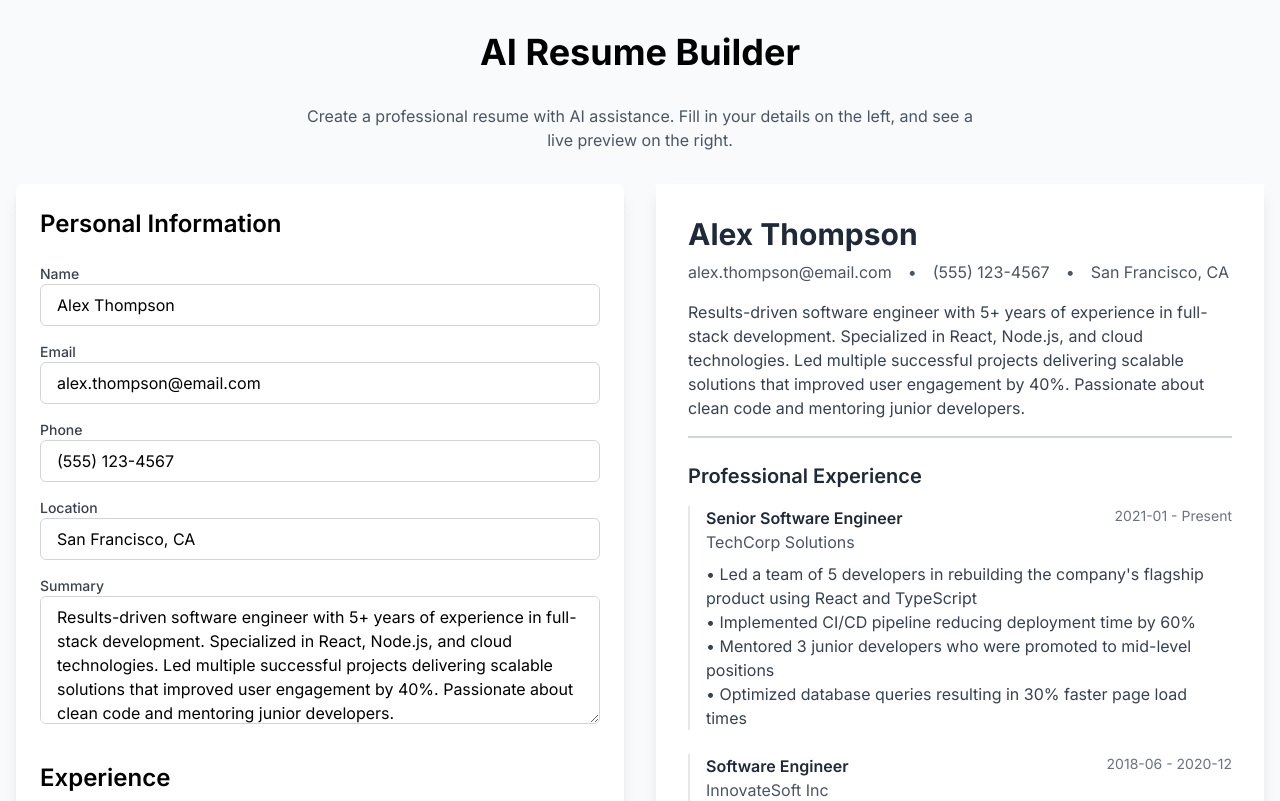
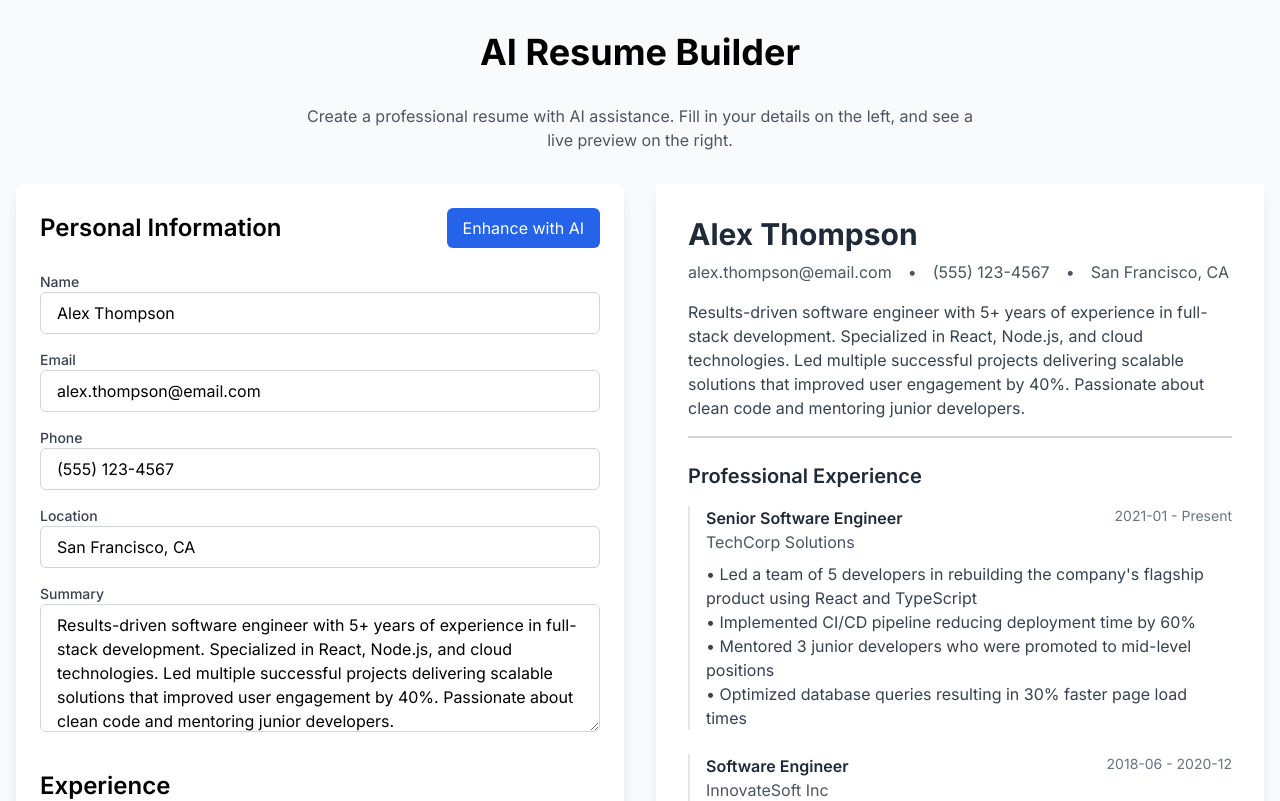
Before and after one commit to sqryxz/ai-resume-buildoor, a Next.js app: page / in a window 1280 px wide. Shown: the top 801 px of the page. Built offline with nearby package versions, Linux system fonts and the light colour scheme.

Commit message:
Add AI enhancement functionality with loading state and error handling

```diff
--- a/src/components/ResumeForm.tsx
+++ b/src/components/ResumeForm.tsx
@@ -49,6 +49,8 @@ interface ResumeFormProps {
 
 export default function ResumeForm({ sampleData }: ResumeFormProps) {
   const [formData, setFormData] = useState<ResumeData>(sampleData);
+  const [isEnhancing, setIsEnhancing] = useState(false);
+  const [error, setError] = useState<string | null>(null);
 
   const updatePersonalInfo = (field: keyof PersonalInfo, value: string) => {
     setFormData({
@@ -72,11 +74,67 @@ export default function ResumeForm({ sampleData }: ResumeFormProps) {
     });
   };
 
+  const enhanceWithAI = async () => {
+    setIsEnhancing(true);
+    setError(null);
+    try {
+      const response = await fetch('/api/generate', {
+        method: 'POST',
+        headers: {
+          'Content-Type': 'application/json',
+        },
+        body: JSON.stringify(formData),
+      });
+
+      const result = await response.json();
+
+      if (!result.success) {
+        throw new Error(result.error || 'Failed to enhance resume');
+      }
+
+      if (result.format === 'json') {
+        setFormData(result.content);
+      } else {
+        setError('Received unstructured content. Please try again.');
+      }
+    } catch (error) {
+      setError(error instanceof Error ? error.message : 'An error occurred');
+    } finally {
+      setIsEnhancing(false);
+    }
+  };
+
   return (
     <div className="grid grid-cols-1 md:grid-cols-2 gap-8">
       {/* Form Section */}
       <div className="bg-white p-6 rounded-lg shadow-lg">
-        <h2 className="text-2xl font-semibold mb-6">Personal Information</h2>
+        <div className="flex justify-between items-center mb-6">
+          <h2 className="text-2xl font-semibold">Personal Information</h2>
+          <button
+            onClick={enhanceWithAI}
+            disabled={isEnhancing}
+            className="bg-blue-600 text-white px-4 py-2 rounded-md hover:bg-blue-700 disabled:bg-blue-400 transition-colors flex items-center gap-2"
+          >
+            {isEnhancing ? (
+              <>
+                <svg className="animate-spin h-5 w-5" viewBox="0 0 24 24">
+                  <circle className="opacity-25" cx="12" cy="12" r="10" stroke="currentColor" strokeWidth="4" fill="none" />
+                  <path className="opacity-75" fill="currentColor" d="M4 12a8 8 0 018-8V0C5.373 0 0 5.373 0 12h4zm2 5.291A7.962 7.962 0 014 12H0c0 3.042 1.135 5.824 3 7.938l3-2.647z" />
+                </svg>
+                Enhancing...
+              </>
+            ) : (
+              'Enhance with AI'
+            )}
+          </button>
+        </div>
+
+        {error && (
+          <div className="mb-6 bg-red-50 border border-red-200 text-red-600 px-4 py-3 rounded-md">
+            {error}
+          </div>
+        )}
+
         <div className="space-y-4">
           <div>
             <label className="block text-sm font-medium text-gray-700">Name</label>
```
